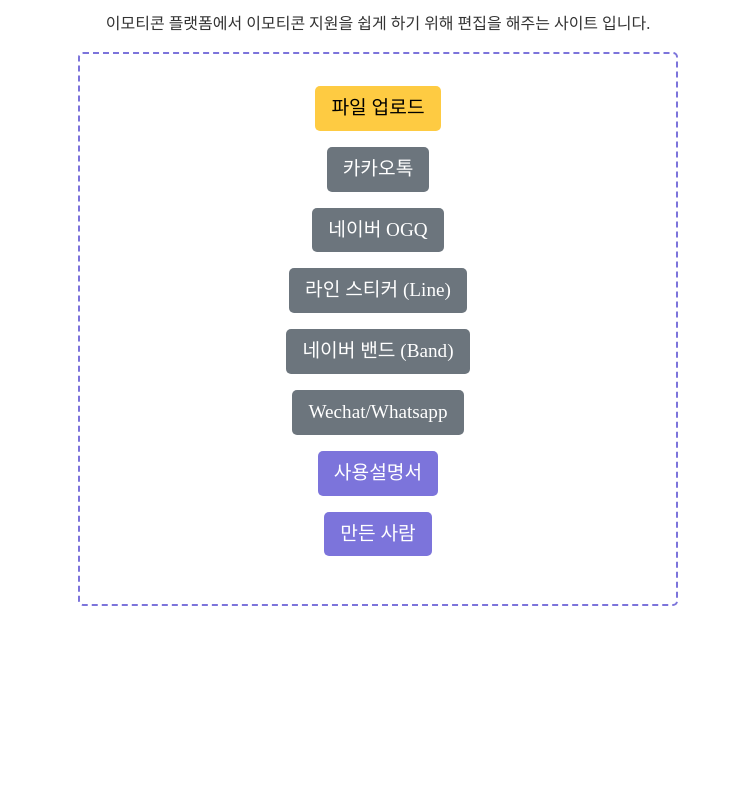
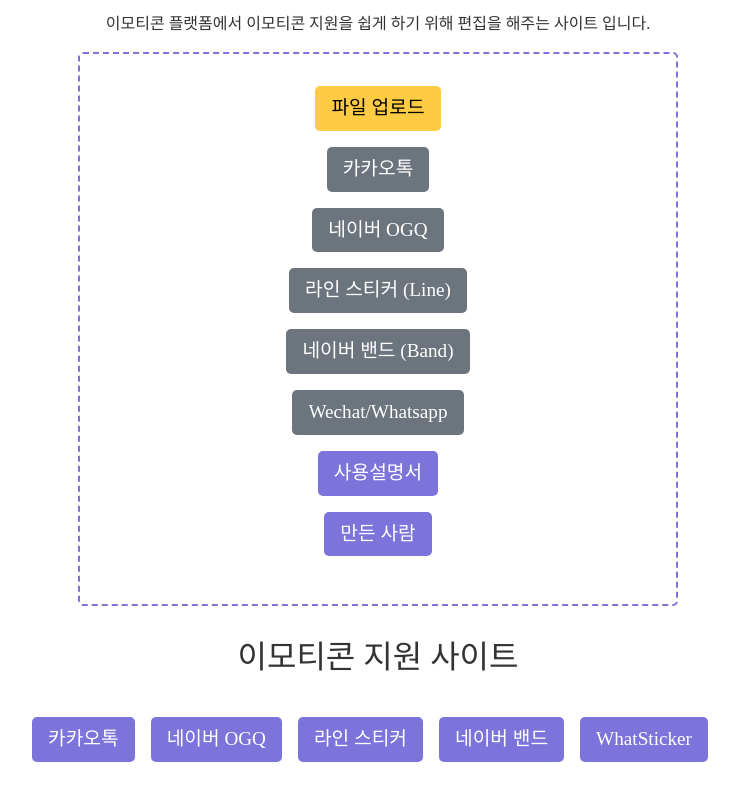
Before and after one commit to diatomicC/EmojiCrop_Advanced, a plain HTML site: page index.html in a window 1280 px wide. Shown: the part 100-900 px from the top of the page, without its empty margins (262-1001 px from the left). Before the commit the page ends 800 px from the top, so only its background shows below. Drawn offline with nearby package versions, Linux system fonts and the light colour scheme; a script that the page names is missing; a web font is replaced by a local one.

Commit message:
Add application site button

```diff
--- a/index.html
+++ b/index.html
@@ -11,7 +11,7 @@
     <h1>이모티콘 절단기 (업그레이드 버전)</h1>
     <p>이모티콘 플랫폼에서 이모티콘 지원을 쉽게 하기 위해 편집을 해주는 사이트 입니다.</p>
 
-     <div style="display: flex;">
+    <div style="display: flex;">
       <div id="drop-zone">
         <button id="upload-btn">파일 업로드</button>
         <button id="kakao-btn">카카오톡</button>
@@ -24,8 +24,16 @@
         <button class="title-btn" onclick="window.open('https://www.instagram.com/diatomicarbon/')">만든 사람</button>
       </div>
     </div>
+    <h2>이모티콘 지원 사이트</h2>
     <div style="display: flex;">
-  </div>
+      <div id="new-buttons">
+        <button class="application-btn" onclick="window.open('https://emoticonstudio.kakao.com/')">카카오톡</button>
+        <button class="application-btn"onclick="window.open('https://ogqmarket.naver.com/')">네이버 OGQ</button>
+        <button class="application-btn" onclick="window.open('https://creator.line.me/ko/')">라인 스티커</button>
+        <button class="application-btn"onclick="window.open('https://partners.band.us/partners/sticker)">네이버 밴드</button>
+        <button class="application-btn" onclick="window.open('https://whatsticker.online/')">WhatSticker</button>
+      </div>
+    </div>
 
     <script src="https://cdnjs.cloudflare.com/ajax/libs/jszip/3.6.0/jszip.min.js"></script>
     <script src="https://cdnjs.cloudflare.com/ajax/libs/FileSaver.js/2.0.5/FileSaver.min.js"></script>
--- a/style.css
+++ b/style.css
@@ -86,3 +86,42 @@ button:active {
   border: none;
   color: #fff;
 }
+
+h2{
+  text-align: center;
+  margin-top: 2rem;
+
+}
+
+#new-buttons {
+  margin-top: 2rem;
+  display: flex;
+  align-items: center;
+  justify-content: center;
+  margin: 0 auto;
+  padding: 2rem;
+  width: 80%;
+}
+
+#new-buttons .application-btn {
+  font-size: 1.2rem;
+  cursor: pointer;
+  margin-right: 1rem;
+  padding: 0.5rem 1rem;
+  border-radius: 5px;
+  background-color: #7c74db;
+  color: #fff;
+  border: none;
+}
+
+#new-buttons .application-btn:hover {
+  opacity: 0.5;
+}
+
+#new-buttons .application-btn:active {
+  transform: scale(0.98);
+}
+
+#new-buttons .application-btn:focus {
+  outline: none;
+}
```
